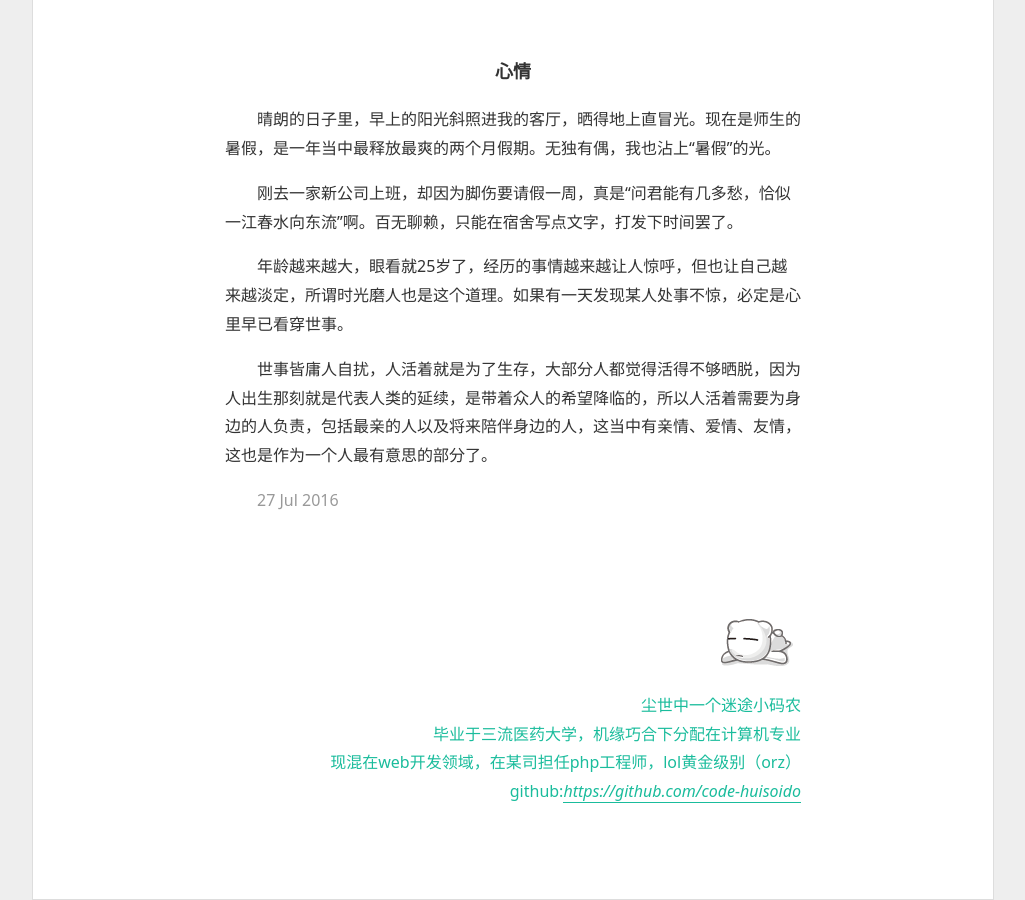
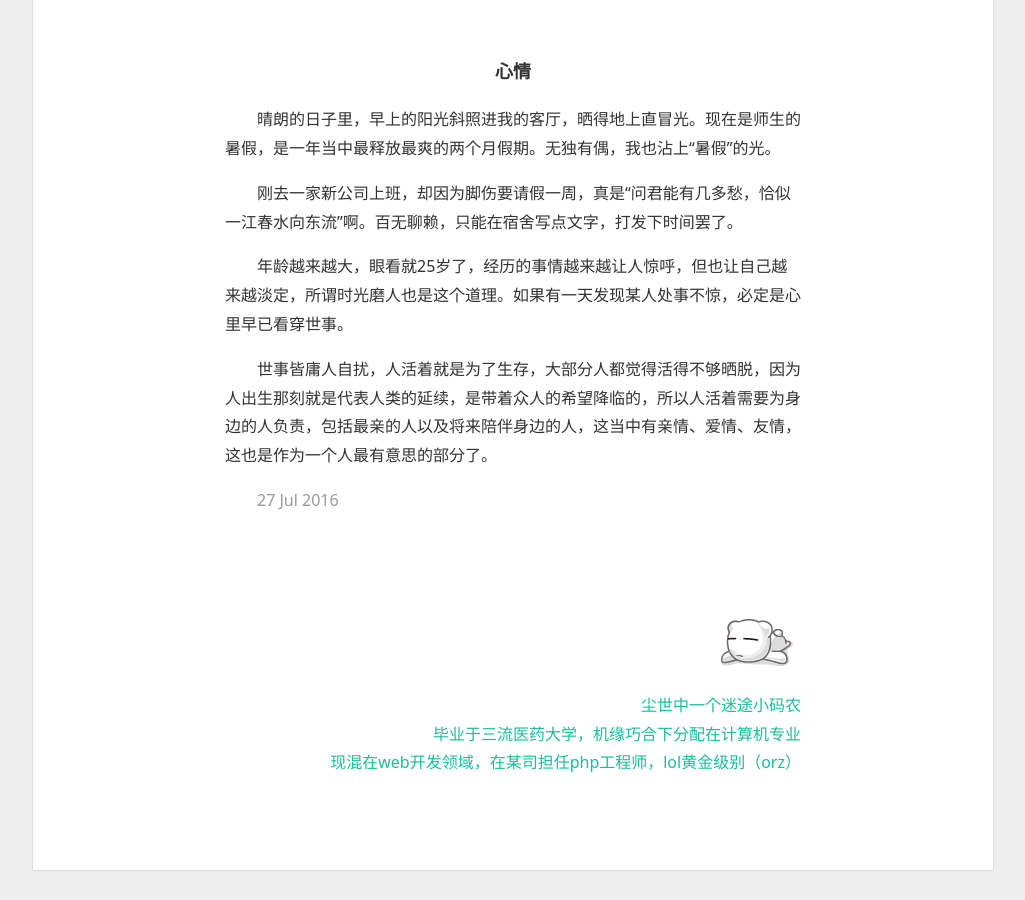
Before and after one commit to code-huisoido/myblog, a Jekyll site: the page built from index.html, in a window 1280 px wide and 900 px high, scrolled down 1160 px. Shown: the whole window, without its empty margins (127-1152 px from the left). Built offline with Jekyll 4.4.1, drawn with Linux system fonts in a browser that asks for light colours; after the commit the page ends 2031 px from its top, so only the background shows below that.

Commit message:
hide github

```diff
--- a/_layouts/default.html
+++ b/_layouts/default.html
@@ -21,7 +21,7 @@
 		尘世中一个迷途小码农<br>
 		毕业于三流医药大学，机缘巧合下分配在计算机专业<br>
 		现混在web开发领域，在某司担任php工程师，LOL黄金级别（Orz）<br>
-		GitHub:<a target="_blank" href="https://github.com/code-huisoido"><i>https://github.com/code-huisoido</i></a>
+		<!-- GitHub:<a target="_blank" href="https://github.com/code-huisoido"><i>https://github.com/code-huisoido</i></a> -->
 		</p>
 	</div>
 </div>
```
